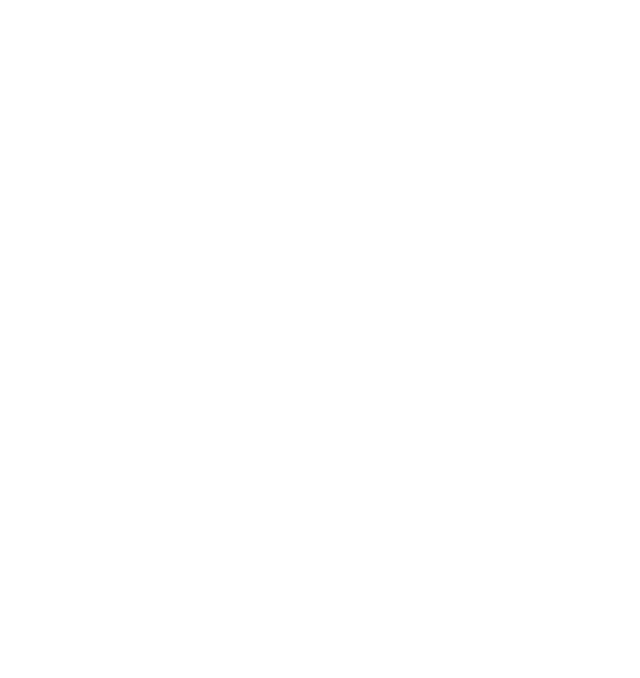
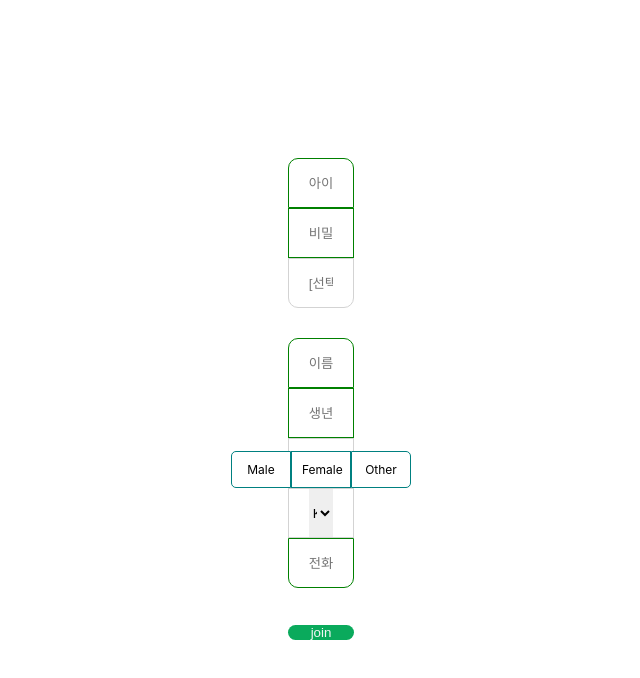
Before and after one commit to jonghechoi/ListCheckr, a React (Create React App) app: page /join in a window 1280 px wide. Before the commit this address had no page. Shown: the top 678 px of the page, without its empty margins (319-959 px from the left). Built offline with nearby package versions, Linux system fonts and the light colour scheme.

Commit message:
refactor(join): 회원가입 컴포넌트 이동
회원가입 컴포넌트 '/home'에서 보여지는 것이 아닌 단일 페이지('/join')로 구성

최종희

```diff
--- a/src/App.js
+++ b/src/App.js
@@ -6,6 +6,7 @@
 import Login from "./Components/Login/Login";
 import Home from "./Components/Home/Home";
 import Contents from "./Components/TabComponent/Contents/Contents";
+import Join from "./Components/Join/Join";
 
 function App() {
     const [loggedInUserInfo, setLoggedInUserInfo] = useState(null);
@@ -21,6 +22,7 @@
                   <div className="App">
                       <Routes>
                           <Route path="/" element={ <Login onLogin={handleLogin} /> } />
+                          <Route path="/join" element={ <Join /> } />
                           <Route path="/home" element={ loggedInUserInfo ? <Home loggedInUserInfo={loggedInUserInfo} /> : <Navigate to="/" /> } />
                           <Route path="/contents" element={ loggedInUserInfo ? <Contents loggedInUserInfo={loggedInUserInfo} /> : <Navigate to="/" /> } />
                       </Routes>
--- a/src/Components/Login/Login.js
+++ b/src/Components/Login/Login.js
@@ -42,12 +42,11 @@
     }
 
     const handleJoin = () => {
-        setSelectedBoardId("Join");
         setContentsComponents((prevComponents) => [
             ...prevComponents,
             { tab: "Join", component: Join }
         ]);
-        navigate('/home');
+        navigate('/join');
     }
 
     return (
--- a/src/Components/TabComponent/Contents/Contents.js
+++ b/src/Components/TabComponent/Contents/Contents.js
@@ -3,7 +3,7 @@
 import '../../../css/App.css';
 
 
-const Contents = ({ userInfo }) => {
+const Contents = () => {
     const { selectedBoardId, contentsComponents, todoListId } = useAppContext();
 
     // useEffect(() => {
--- a/src/css/Join.css
+++ b/src/css/Join.css
@@ -1,9 +1,9 @@
 div.join {
     flex: 1;
+    width: 100%;
     position: relative;
     text-align: center;
 }
-
 form > div > input,
 #country,
 #gender {
```
Also changed, not shown: src/css/App.css (+0 -70 lines).
